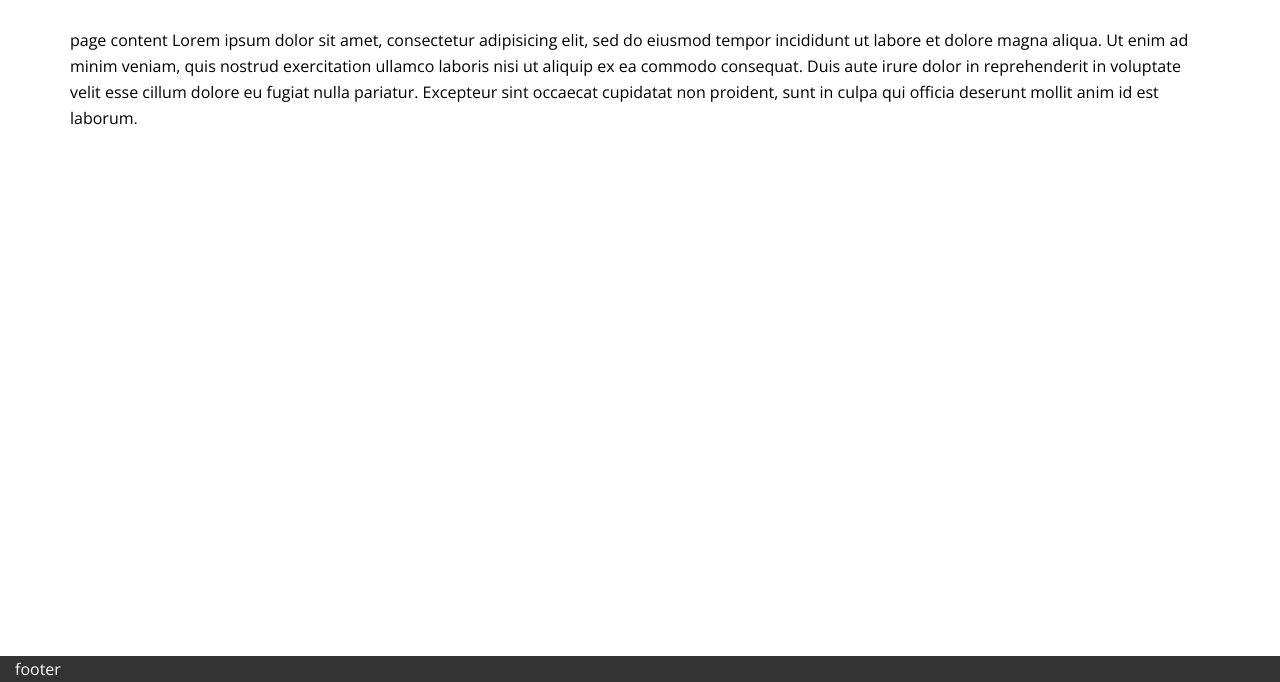
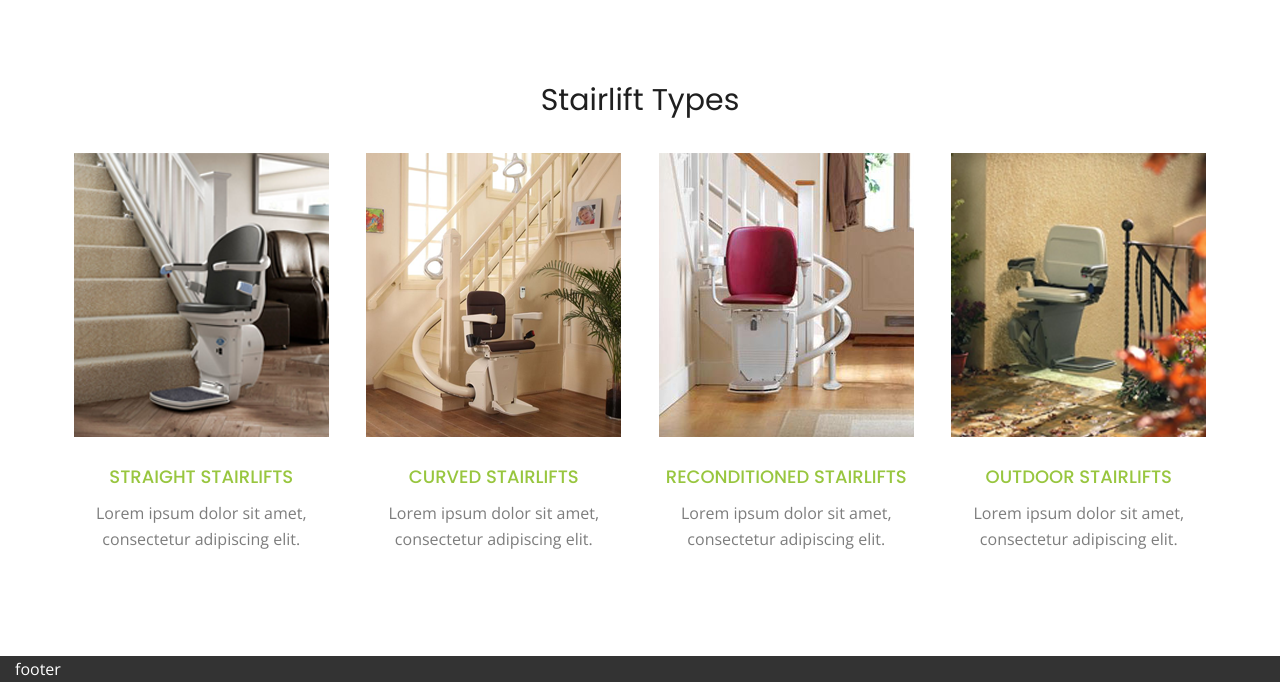
Before and after one commit to derunva/stair, a plain HTML site: page index.html in a window 1280 px wide. Shown: the part 118-800 px from the top of the page. Drawn offline with nearby package versions, Linux system fonts and the light colour scheme.

Commit message:
block type & grid

```diff
--- a/css/style.css
+++ b/css/style.css
@@ -40,12 +40,39 @@ body{
   flex-wrap: wrap;
   margin: 0 -15px;
 }
+.row_center{
+  justify-content: center;
+}
 [class*="column-"]{
   width: 100%;
   padding: 0 15px;
 }
+.section{
+  padding: 60px 0 30px;
+}
+.section__title{
+  color: #1f1f1f;
+  font-size: 30px;
+  font-family: "Poppins", sans-serif;
+  text-align: center;
+}
 .column-logo,.column-main-nav{
   width: auto;
+}
+.stairlift-type{
+  text-align: center;
+  color: #7d7d7d;
+}
+.stairlift-type__img{
+  margin-bottom: 20px;
+}
+.stairlift-type__title{
+  margin-bottom: 10px;
+  color: #98c63f;
+  text-transform: uppercase;
+  font-size: 18px;
+  font-family: 'Poppins', sans-serif;
+  font-weight: 500;
 }
 .main-nav__opener{
   position: relative;
@@ -140,3 +167,33 @@ a{
   color: #fff;
   margin-top: auto;
 }
+.m-b-40{
+  margin-bottom: 40px;
+}
+.m-b-30{
+  margin-bottom: 30px;
+}
+@media (min-width: 560px){
+  /*phablet*/
+  .column-phablet-1-2{
+    max-width: 50%;
+  }
+}
+@media (min-width: 768px){
+  /*tablet*/
+}
+@media (min-width: 1000px){
+  /*laptop*/
+  .colum-laptop-1-3{
+    max-width: 33.33%;
+  }
+}
+@media (min-width: 1240px){
+  /*desktop*/
+  .colum-desktop-1-4{
+    max-width: 25%;
+  }
+}
+@media (min-width: 1640px){
+  /*extra-large*/
+}
--- a/index.html
+++ b/index.html
@@ -51,15 +51,69 @@
     </div>
   </div>
   <div class="page">
-    <div class="wrapper">
-      page content
-      Lorem ipsum dolor sit amet, consectetur adipisicing elit, sed do eiusmod
-      tempor incididunt ut labore et dolore magna aliqua. Ut enim ad minim veniam,
-      quis nostrud exercitation ullamco laboris nisi ut aliquip ex ea commodo
-      consequat. Duis aute irure dolor in reprehenderit in voluptate velit esse
-      cillum dolore eu fugiat nulla pariatur. Excepteur sint occaecat cupidatat non
-      proident, sunt in culpa qui officia deserunt mollit anim id est laborum.
+
+    <div class="section">
+      <div class="wrapper">
+        <div class="section__title m-b-40">
+          Stairlift Types
+        </div>
+        <div class="row row_center">
+          <div class="column-phablet-1-2 colum-laptop-1-3 m-b-30 colum-desktop-1-4">
+            <div class="stairlift-type">
+              <div class="stairlift-type__img">
+                <img src="img/type1.png" alt="">
+              </div>
+              <div class="stairlift-type__title">
+                Straight Stairlifts
+              </div>
+              <div class="stairlift-type__description">
+                Lorem ipsum dolor sit amet, consectetur adipiscing elit.
+              </div>
+            </div>
+          </div>
+          <div class="column-phablet-1-2 colum-laptop-1-3 m-b-30 colum-desktop-1-4">
+            <div class="stairlift-type">
+              <div class="stairlift-type__img">
+                <img src="img/type2.png" alt="">
+              </div>
+              <div class="stairlift-type__title">
+                Curved Stairlifts
+              </div>
+              <div class="stairlift-type__description">
+                Lorem ipsum dolor sit amet, consectetur adipiscing elit.
+              </div>
+            </div>
+          </div>
+          <div class="column-phablet-1-2 colum-laptop-1-3 m-b-30 colum-desktop-1-4">
+            <div class="stairlift-type">
+              <div class="stairlift-type__img">
+                <img src="img/type3.png" alt="">
+              </div>
+              <div class="stairlift-type__title">
+                Reconditioned Stairlifts
+              </div>
+              <div class="stairlift-type__description">
+                Lorem ipsum dolor sit amet, consectetur adipiscing elit.
+              </div>
+            </div>
+          </div>
+          <div class="column-phablet-1-2 colum-laptop-1-3 m-b-30 colum-desktop-1-4">
+            <div class="stairlift-type">
+              <div class="stairlift-type__img">
+                <img src="img/type4.png" alt="">
+              </div>
+              <div class="stairlift-type__title">
+                Outdoor Stairlifts
+              </div>
+              <div class="stairlift-type__description">
+                Lorem ipsum dolor sit amet, consectetur adipiscing elit.
+              </div>
+            </div>
+          </div>
+        </div>
+      </div>
     </div>
+
   </div>
   <div id="footer" class="footer">
     <div class="wrapper wrapper_full-width">
```
Also changed, not shown: blocks/components.html (added, +108 -0 lines), img/type1.png (added), img/type2.png (added), img/type3.png (added), img/type4.png (added).
